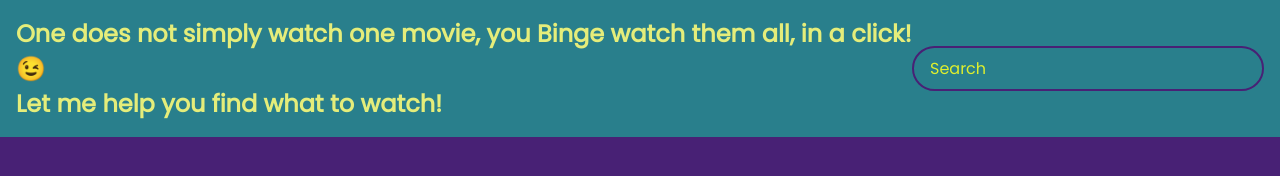
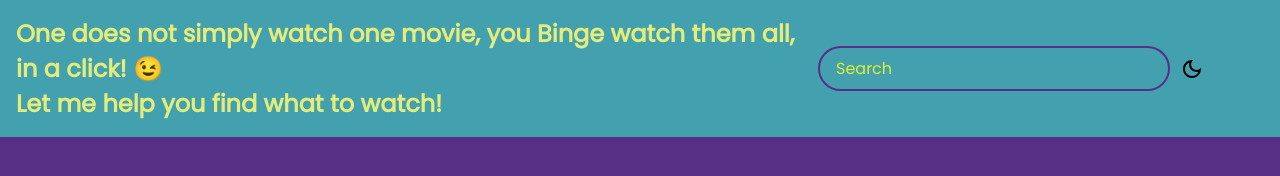
Before and after one commit to Soumya-Pandey/movie-review, a plain HTML site: page index.html in a window 1280 px wide. Drawn offline with Linux system fonts and the light colour scheme; no server answers; files whose address does not match are found by name.

Commit message:
dar mode added

```diff
--- a/index.html
+++ b/index.html
@@ -4,6 +4,8 @@
     <meta charset="UTF-8" />
     <meta name="viewport" content="width=device-width, initial-scale=1.0" />
     <link rel="stylesheet" href="style.css" />
+    <link href="https://fonts.googleapis.com/css2?family=Roboto:wght@100;300&display=swap" rel="stylesheet">
+    <link href="https://fonts.googleapis.com/icon?family=Material+Icons">
     <title>Movie App</title>
   </head>
   <body>
@@ -12,6 +14,7 @@
       <form id="form">
         <input type="text" placeholder="Search" id="search" class="search" />
       </form>
+      <img id="moon" src="file:///Users/soumyapandey/Desktop/myprojgit/images/dark_mode_black_24dp.svg">
     </header>
     <main id="main"></main>
     <footer class="footer">
--- a/script.js
+++ b/script.js
@@ -61,3 +61,15 @@ form.addEventListener("submit", (e) => {
     search.value = "";
   } else history.go(0);
 });
+
+
+//dark light mode
+const moon = document.getElementById('moon').addEventListener('click', ()=>{
+  document.body.classList.toggle('dark-mode');
+  if(document.body.classList.contains('dark-mode')){
+    document.getElementById('moon').src = "/Users/soumyapandey/Desktop/myprojgit/images/wb_sunny_white_24dp.svg";
+  }
+  else{
+    document.getElementById('moon').src = "file:///Users/soumyapandey/Desktop/myprojgit/images/dark_mode_black_24dp.svg";
+  }
+});
--- a/style.css
+++ b/style.css
@@ -1,8 +1,15 @@
 @import url("https://fonts.googleapis.com/css2?family=Poppins:wght@200;400&display=swap");
 
 :root {
-  --primary-color: #482175;
-  --secondary-color: #297f8c;
+  --primary-color: #572f85;
+  --secondary-color: #43a0ae;
+  --overview-color: rgb(244, 208, 251)
+}
+
+.dark-mode{
+  --primary-color: #040009;
+  --secondary-color: #0f0352;
+  --overview-color: #07585b;
 }
 
 * {
@@ -51,6 +58,12 @@ header h1 {
 .search:focus {
   outline: none;
   background-color: var(--primary-color);
+}
+
+#moon{
+  cursor: pointer;
+  padding: 10px;
+  margin-right: 50px;
 }
 
 main {
@@ -107,7 +120,7 @@ main {
 }
 
 .overview {
-  background-color: rgb(244, 208, 251);
+  background-color: var(--overview-color);
   padding: 2rem;
   position: absolute;
   left: 0;
```
Also changed, not shown: images/dark_mode_black_24dp.svg (added), images/wb_sunny_white_24dp.svg (added), 1 other file.
